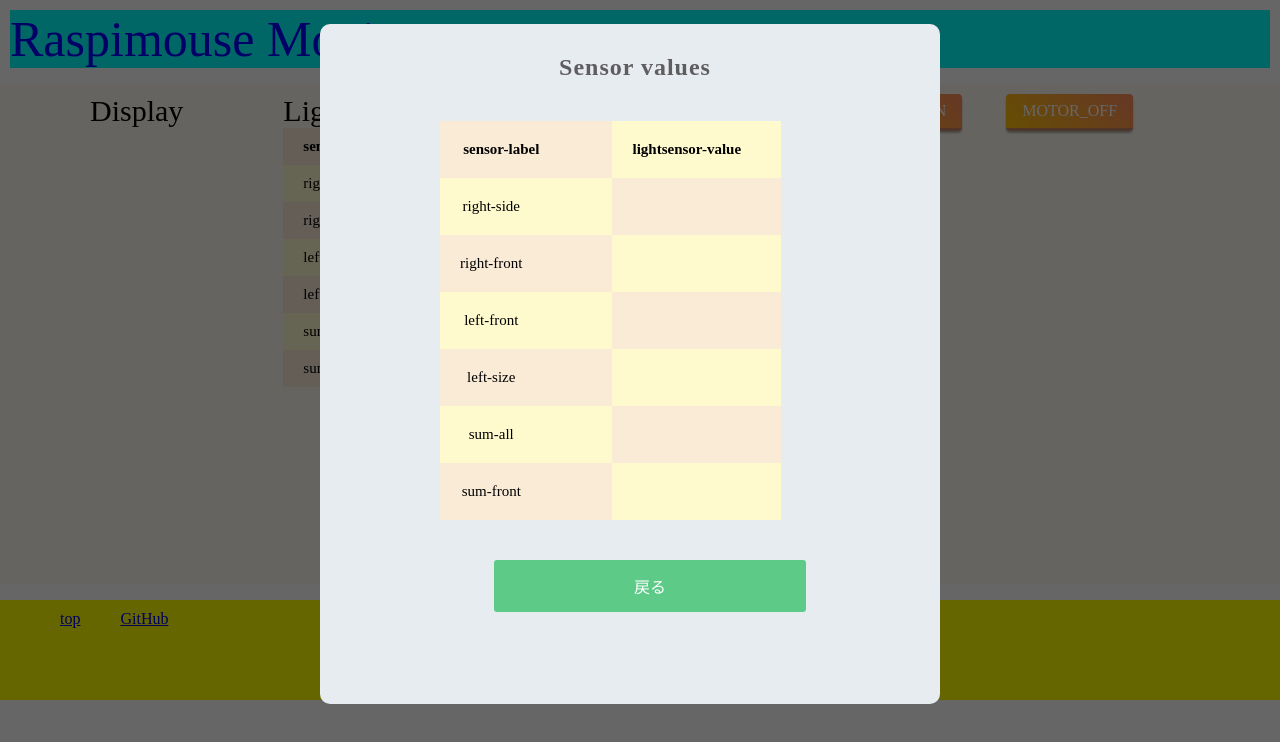
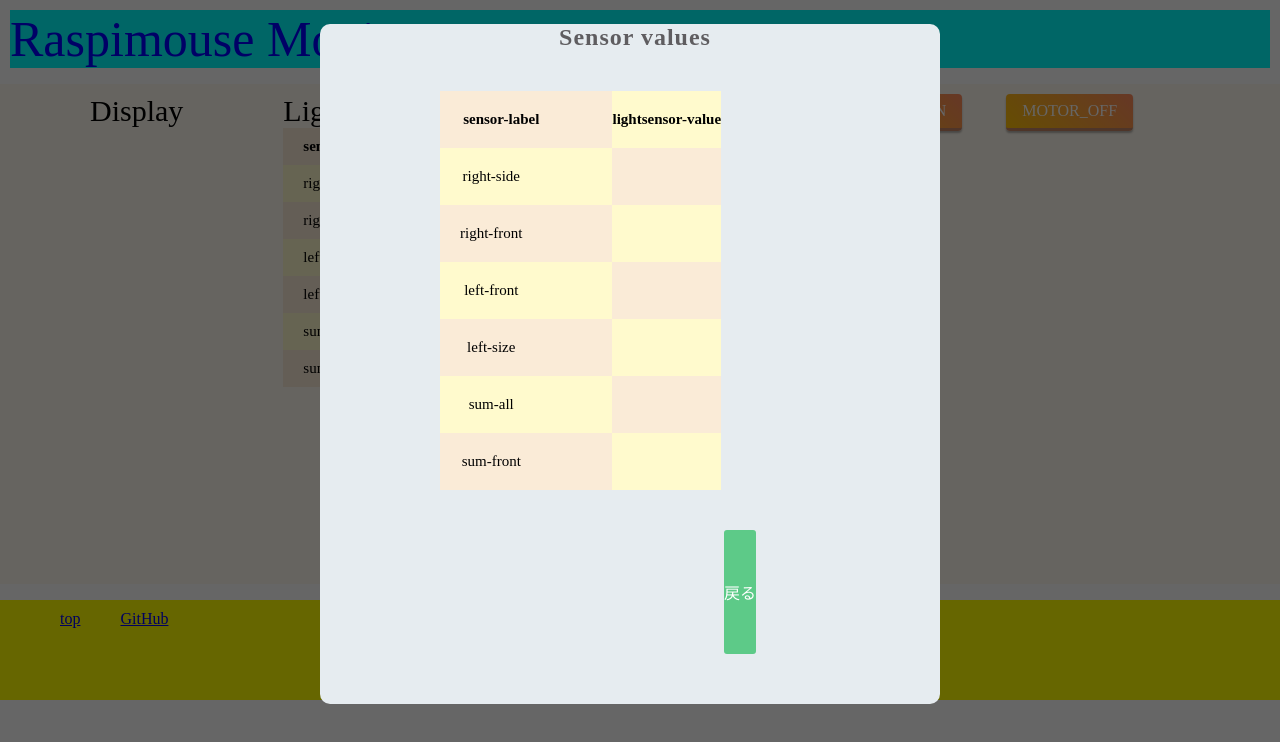
Before and after one commit to Besshy8/raspi_ros, a plain HTML site: page WebGUI/index2.html in a window 1280 px wide. Both pictures are taken after a click on the link "表を拡大". Drawn offline with nearby package versions, Linux system fonts and the light colour scheme; a script that the page names is missing.

Commit message:
Change style

```diff
--- a/WebGUI/css/stylesheet2.css
+++ b/WebGUI/css/stylesheet2.css
@@ -1,3 +1,5 @@
+
+
 body {
     margin:0px;
     padding:0px;
@@ -47,7 +49,8 @@ body {
 }
 
 .sensor-title{
-    margin :30px 110px 0px 0px;
+    margin :0px 110px 0px 0px;
+    padding:0px 0px 0px 0px;
 }
 
 #login-form {
@@ -66,7 +69,7 @@ body {
 }
 
 .value-title-modal{
-    padding:20px 40px 20px 20px;
+    padding:20px 0px 20px 0px;
     font-size: 15px;
     background-color: lemonchiffon;
 
@@ -105,7 +108,7 @@ body {
 
 .value-right-side-modal{
     background-color: antiquewhite;
-    padding:20px 70px 20px 20px;
+    padding:20px 40px 20px 40px;
 }
 
 .value-right-front-modal{
@@ -166,12 +169,12 @@ body {
 
 #submit-btn {
     display: inline-block;
-    padding: 14px 140px;
-    background-color: #5dca88;
+    padding: 50px 0px;
+    background-color:#5dca88;
     border: none;
     border-radius: 3px;
     color: white;
-    margin: 40px 80px 40px  0px;
+    margin: 40px 0px 40px  100px;
     cursor: pointer;
 }
 
@@ -199,6 +202,9 @@ table {
     border-collapse: collapse;
 
 }
+
+
+
 
 .sensor {
     padding: 10px 30px 10px 20px;
```
Also changed, not shown: WebGUI/index2.html (+1 -0 lines).
